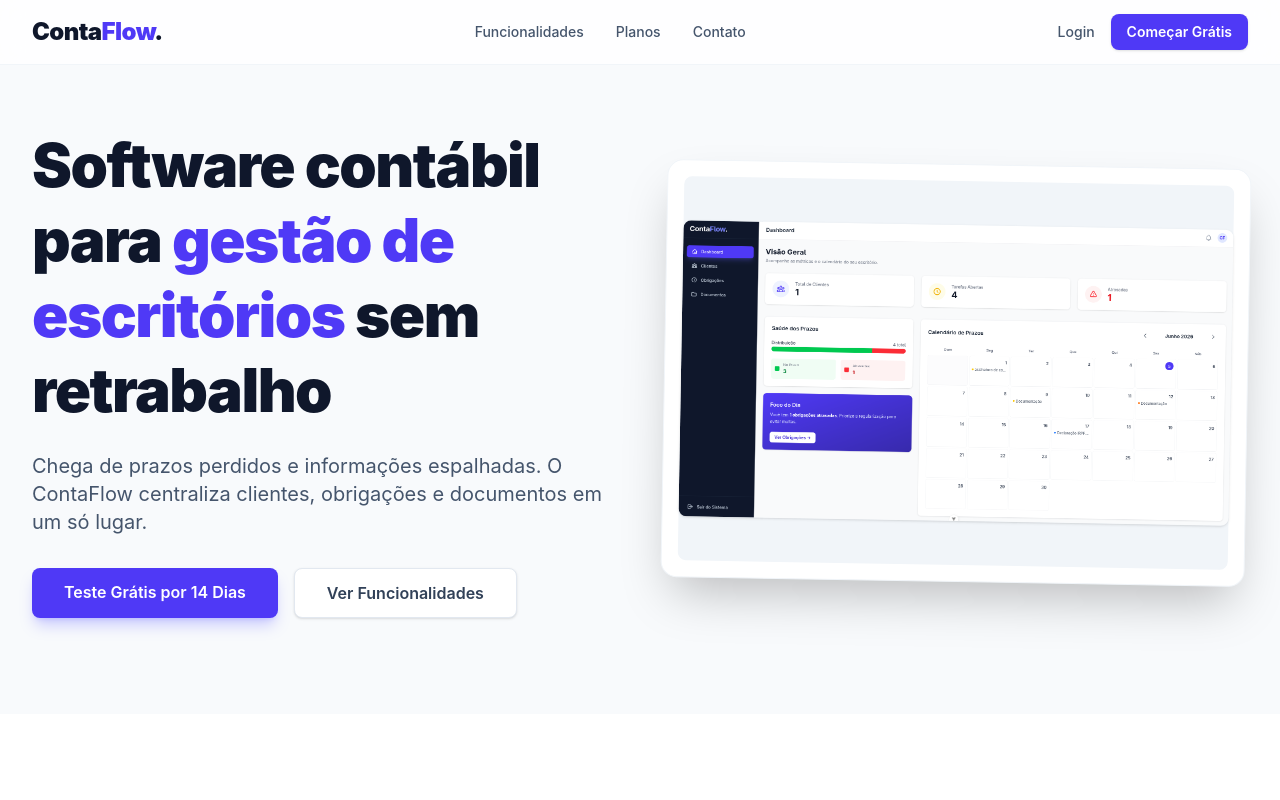
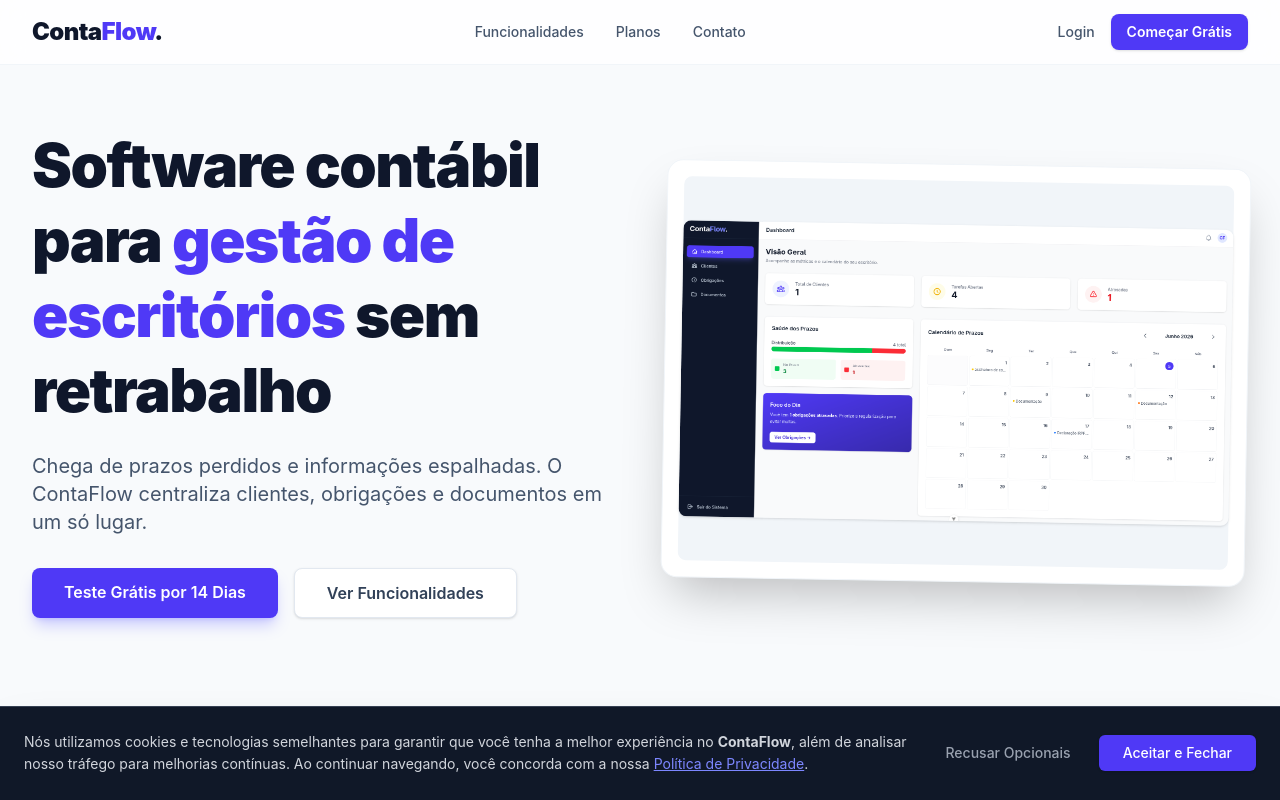
Before and after one commit to FelipeHeidenblut/contaflow, a Vue app in the folder front-end/: page / in a window 1280 px wide. Shown: the top 800 px of the page. Built offline with nearby package versions, Linux system fonts and the light colour scheme; no server answers; the HTML template or start-up script is replaced by a standard one.

Commit message:
Banner de Cookies adicionado (corrigido novamente)

```diff
--- a/front-end/src/App.vue
+++ b/front-end/src/App.vue
@@ -2,7 +2,7 @@
 import { ref, onMounted } from 'vue'
 import { RouterView } from 'vue-router'
 import { supabase } from './services/supabase' // Ajuste o caminho se necessário
-import CookieView from './components/CookieView.vue'
+import CookiesView from './components/CookiesView.vue'
 
 // Estado de carregamento global
 const isAppReady = ref(false)
@@ -38,6 +38,6 @@
   <!-- Aplicação Real (Quando estiver pronta) -->
   <div v-else>
     <RouterView />
-    <CookieView />
+    <CookiesView />
   </div>
 </template>
```
